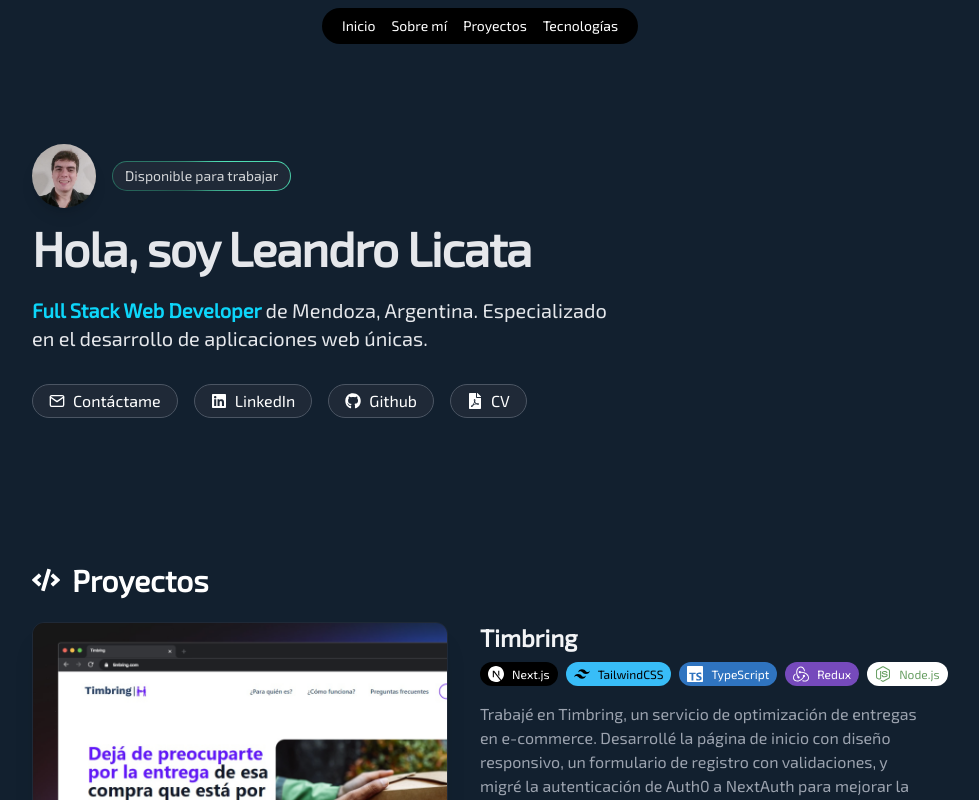
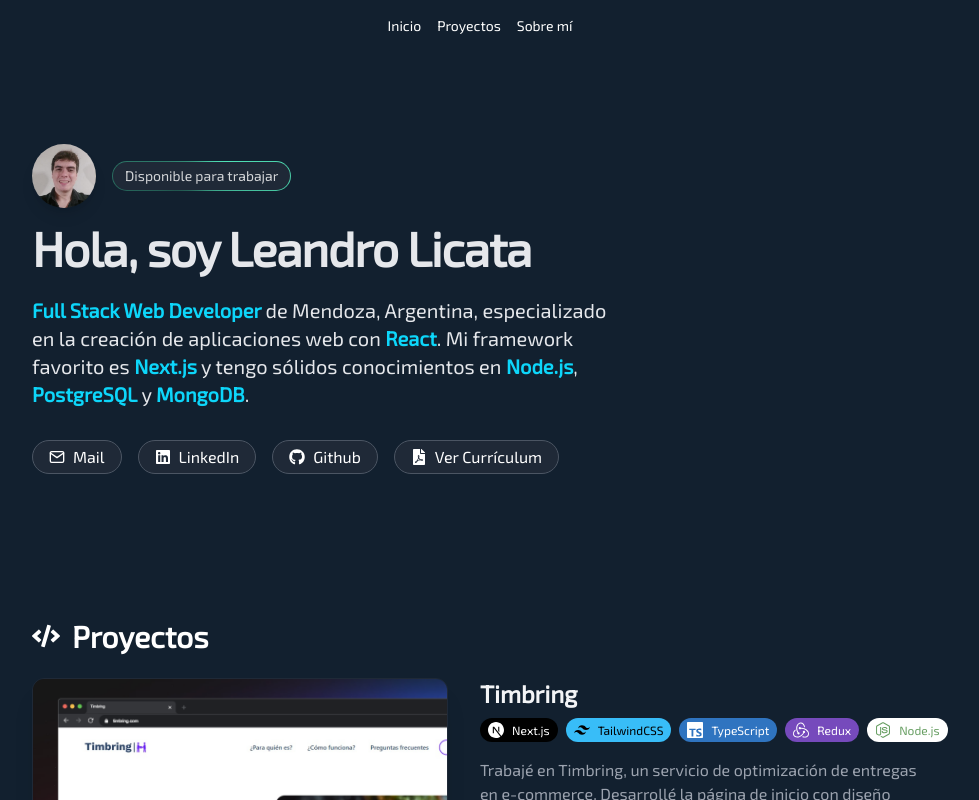
Before and after one commit to LeandroLicata/web-portfolio, a Next.js app: page / in a window 1280 px wide. Shown: the top 800 px of the page, without its empty margins (160-1139 px from the left). Built offline with nearby package versions, Linux system fonts and the light colour scheme.

Commit message:
smooth scroll

```diff
--- a/src/app/globals.css
+++ b/src/app/globals.css
@@ -24,3 +24,7 @@
     text-wrap: balance;
   }
 }
+
+html {
+  scroll-behavior: smooth;
+}
--- a/src/components/Footer.tsx
+++ b/src/components/Footer.tsx
@@ -4,7 +4,7 @@
     <footer className="opacity-80 m-4 mt-16 w-full mx-auto container lg:max-w-4xl md:max-w-2xl mb-10 flex justify-center">
       <div className="rounded-lg w-full max-w-screen-xl mx-auto md:flex md:items-center md:justify-between py-4">
         <span className="text-sm sm:text-center text-zinc-200/90">
-          © {currentYear} Leandro Licata. Todos los derechos reservados
+          © {currentYear} Leandro Licata.
         </span>
         <ul className="flex flex-wrap items-center mt-3 text-sm font-medium text-white/90 sm:mt-0">
           <li>
--- a/src/components/Header.tsx
+++ b/src/components/Header.tsx
@@ -1,3 +1,6 @@
+"use client";
+
+import { useState, useEffect } from "react";
 import Link from "next/link";
 
 const navItems = [
@@ -7,26 +10,44 @@
     url: "/#home",
   },
   {
-    title: "Sobre mí",
-    label: "about-me",
-    url: "/#about-me",
-  },
-  {
     title: "Proyectos",
     label: "projects",
     url: "/#projects",
   },
   {
-    title: "Tecnologías",
-    label: "technologies",
-    url: "/#technologies",
+    title: "Sobre mí",
+    label: "about-me",
+    url: "/#about-me",
   },
 ];
 
 export default function Header() {
+  const [scrolled, setScrolled] = useState(false);
+
+  useEffect(() => {
+    const handleScroll = () => {
+      const offset = window.scrollY;
+      if (offset > 50) {
+        setScrolled(true);
+      } else {
+        setScrolled(false);
+      }
+    };
+
+    window.addEventListener("scroll", handleScroll);
+
+    return () => {
+      window.removeEventListener("scroll", handleScroll);
+    };
+  }, []);
+
   return (
-    <header className="fixed top-0 z-10 flex items-center justify-center w-full mx-auto mt-2">
-      <nav className="flex px-3 text-sm font-medium rounded-full text-white justify-center items-center bg-black">
+    <header
+      className={`fixed top-0 z-10 w-full mx-auto transition-all text-white ${
+        scrolled ? "bg-gray-800/90" : "bg-none"
+      }`}
+    >
+      <nav className="flex items-center justify-center px-3 py-2 text-sm font-medium rounded-full">
         {navItems.map((link) => (
           <Link
             key={link.label}
--- a/src/components/Hero.tsx
+++ b/src/components/Hero.tsx
@@ -25,13 +25,18 @@
         Hola, soy Leandro Licata
       </h1>
       <p className="mt-6 text-xl text-gray-200 [&>strong]:text-light-blue [&>strong]:font-semibold">
-        <strong>Full Stack Web Developer </strong> de Mendoza, Argentina.
-        Especializado en el desarrollo de aplicaciones web únicas.
+        <strong>Full Stack Web Developer </strong> de Mendoza, Argentina,
+        especializado en la creación de aplicaciones web con{" "}
+        <strong>React</strong>. Mi framework favorito es{" "}
+        <strong>Next.js</strong> y tengo sólidos conocimientos en{" "}
+        <strong>Node.js</strong>, <strong>PostgreSQL</strong> y{" "}
+        <strong>MongoDB</strong>.
       </p>
+
       <nav className="flex flex-wrap gap-4 mt-8">
         <SocialPill href="mailto:leandrolicata1@gmail.com">
           <FiMail className="size-4" />
-          Contáctame
+          Mail
         </SocialPill>
         <SocialPill href="https://linkedin.com/in/leandro-licata">
           <FaLinkedin className="size-4" />
@@ -43,7 +48,7 @@
         </SocialPill>
         <SocialPill href="/documents/Leandro Licata CV.pdf">
           <FaFilePdf className="size-4" />
-          CV
+          Ver Currículum
         </SocialPill>
       </nav>
     </div>
```
